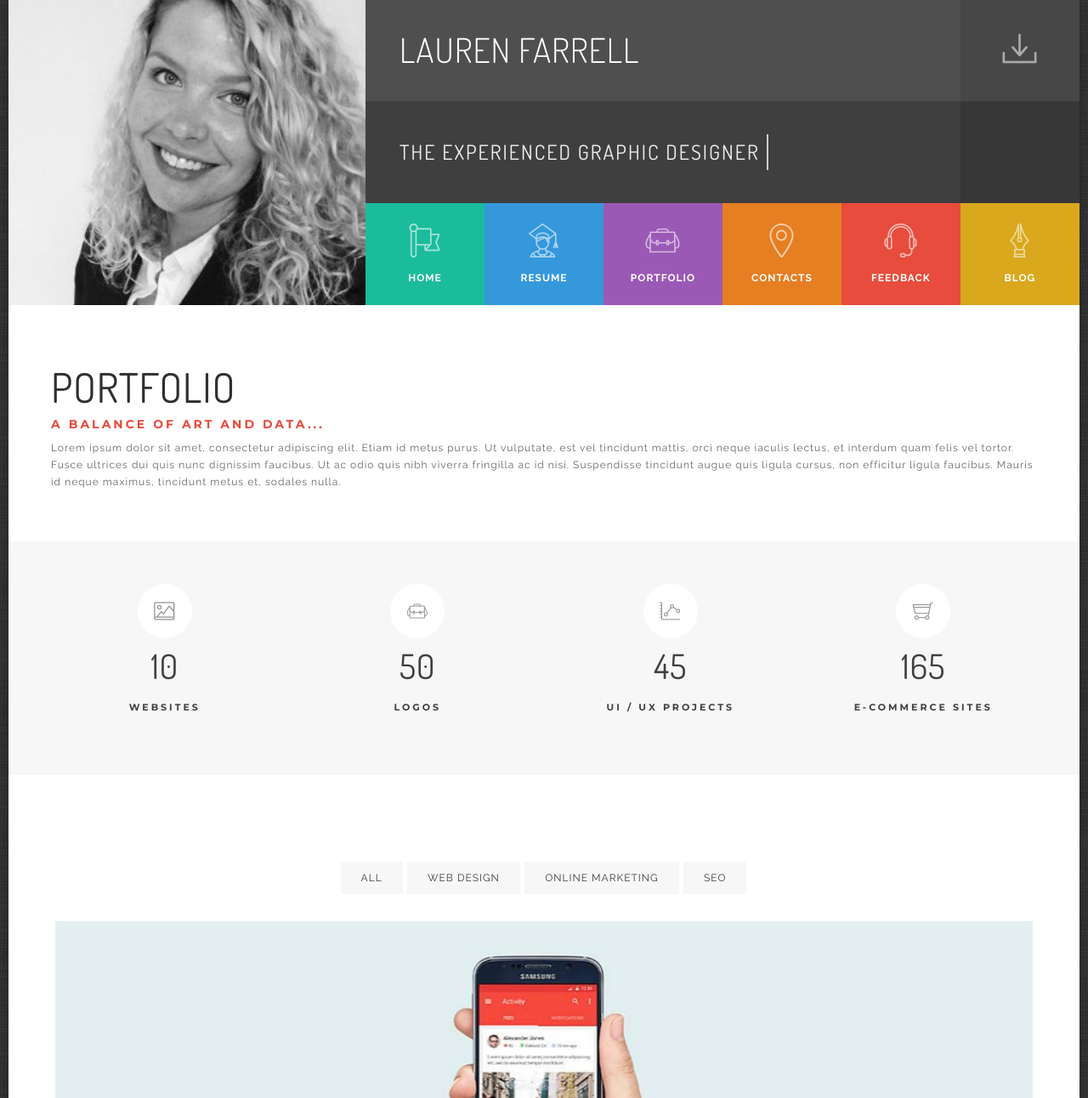
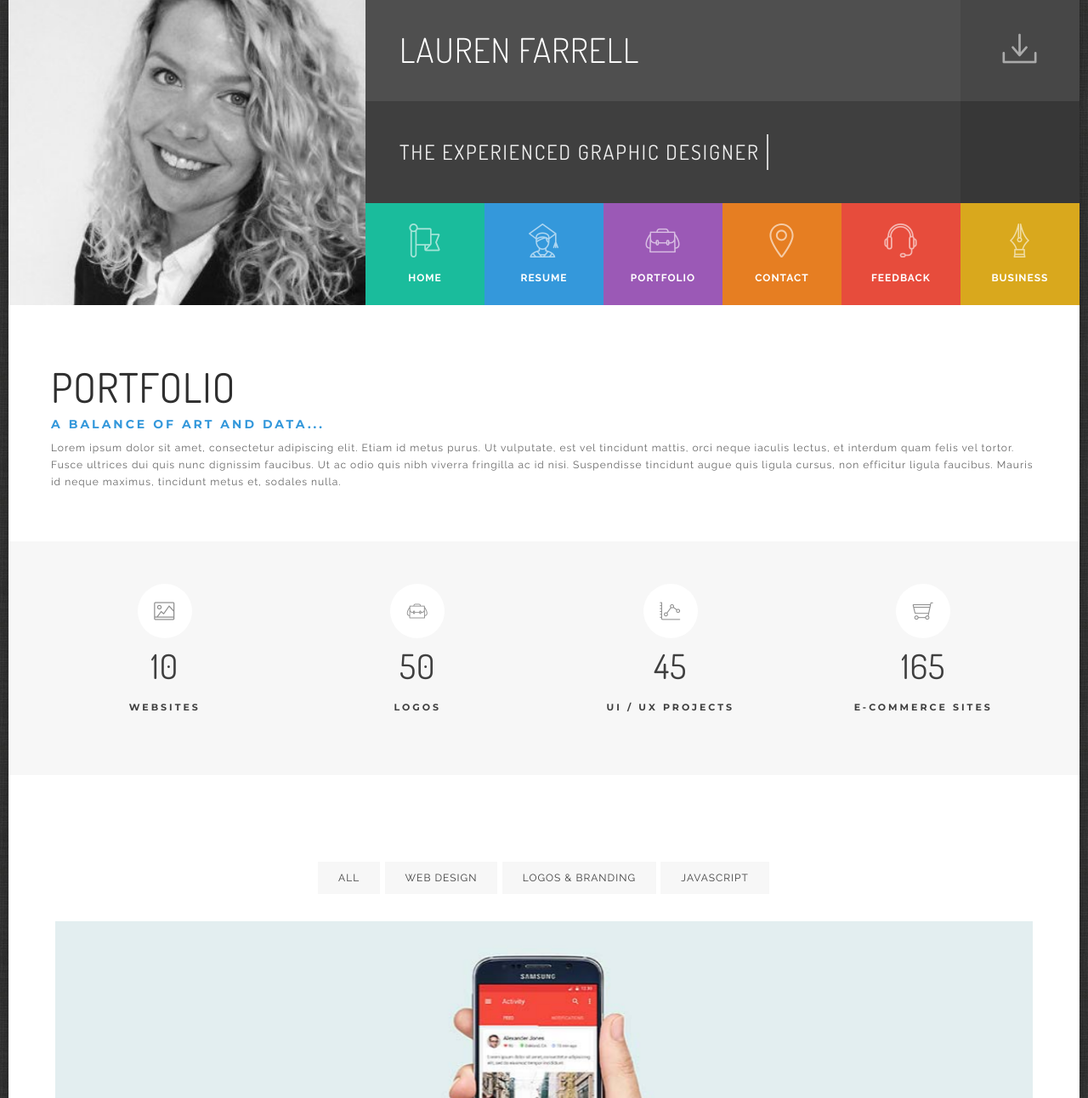
Before and after one commit to creativelaurels/portfolio, a PHP site: page /portfolio.html in a window 1280 px wide. Shown: the part 17-1309 px from the top of the page at 85% size. Run offline with PHP 8.4, Linux system fonts and the light colour scheme; some libraries are stand-ins or nearby versions.

Commit message:
Updated files

```diff
--- a/assets/custom/css/style.css
+++ b/assets/custom/css/style.css
@@ -359,7 +359,7 @@ h6 {
   letter-spacing: 3px; }
 
 h4 a, h5 a, h6 a {
-  color: #e74c3c; }
+  color: #3498db; }
 
 .title {
   padding-bottom: 20px;
@@ -2353,7 +2353,7 @@ footer {
   color: #ffffff; }
 
 .subtitle {
-  color: #e74c3c; }
+  color: #3498db; }
 
 .boxed {
   background-image: url("../images/backgrounds/dark_fabric.png"); }
--- /dev/null
+++ b/composer.json
@@ -0,0 +1,3 @@
+{
+
+}
--- /dev/null
+++ b/home.php
@@ -0,0 +1 @@
+<?php include_once("home.html"); ?>
--- a/portfolio.html
+++ b/portfolio.html
@@ -97,13 +97,13 @@
                   <a href="portfolio.html" class="hvr-sweep-to-bottom"><i class="flaticon-book-bag2"></i><span>portfolio</span></a>
                </li>
                <li class="col-xs-4 col-sm-2 nopadding menuitem ui-menu-color04">
-                  <a href="contacts.html" class="hvr-sweep-to-bottom"><i class="flaticon-placeholders4"></i><span>contacts</span></a>
+                  <a href="contacts.html" class="hvr-sweep-to-bottom"><i class="flaticon-placeholders4"></i><span>contact</span></a>
                </li>
                <li class="col-xs-4 col-sm-2 nopadding menuitem ui-menu-color05">
                   <a href="feedback.html" class="hvr-sweep-to-bottom"><i class="flaticon-earphones18"></i><span>feedback</span></a>
                </li>
                <li class="col-xs-4 col-sm-2 nopadding menuitem ui-menu-color06">
-                  <a href="blog.html" class="hvr-sweep-to-bottom"><i class="flaticon-pens15"></i><span>blog</span></a>
+                  <a href="blog.html" class="hvr-sweep-to-bottom"><i class="flaticon-pens15"></i><span>business</span></a>
                </li>
             </ul>
 
@@ -189,8 +189,8 @@
             <ul>
                <li><a href="#cat1" data-filter="*">All</a></li>
                <li><a href="#cat2" data-filter=".web">Web Design</a></li>
-               <li><a href="#cat3" data-filter=".marketing">Online Marketing</a></li>
-               <li><a href="#cat4" data-filter=".seo">SEO</a></li>
+               <li><a href="#cat3" data-filter=".creative">Logos & Branding</a></li>
+               <li><a href="#cat4" data-filter=".java">Javascript</a></li>
             </ul>
          </div>
 
@@ -209,8 +209,8 @@
                         <img src="assets/custom/images/magazine/00.jpg" class="img-responsive'" alt="img11"/>
                         <figcaption>
                            <div class="fig-description">
-                              <h3>Music <span>Sounds</span></h3>
-                              <p>#web #seo </p>
+                              <h3>Custom <span>Website</span></h3>
+                              <p>#web #creative </p>
                            </div>
                         </figcaption>
                      </figure>
@@ -226,8 +226,8 @@
                         <img src="assets/custom/images/magazine/thumbs/01.jpg" class="img-responsive'" alt="img11"/>
                         <figcaption>
                            <div class="fig-description">
-                              <h3>Music <span>Sounds</span></h3>
-                              <p>#web #seo </p>
+                              <h3>Custom <span>Logos</span></h3>
+                              <p>#web #design #creative </p>
                            </div>
                         </figcaption>
                      </figure>
@@ -242,8 +242,8 @@
                         <img src="assets/custom/images/magazine/thumbs/02.jpg" class="img-responsive" alt="img03"/>
                         <figcaption>
                            <div class="fig-description">
-                              <h3>Fire <span>Burns</span></h3>
-                              <p>#web #seo</p>
+                              <h3>Hang <span>Man</span></h3>
+                              <p>#web #javascript</p>
                            </div>
                         </figcaption>
                      </figure>
@@ -277,6 +277,7 @@
                               <h3>Everybody <span>Lies</span></h3>
                               <p>#marketing</p>
                            </div>
+
                         </figcaption>
                      </figure>
                   </div>
@@ -362,12 +363,12 @@
    <div class="container-fluid nopadding">
       <div class="row wow fadeInDown" data-wow-delay=".2s" data-wow-offset="10">
          <div class="col-md-3">
-            <h4 class="font-accident-two-normal uppercase">Samuel Anderson</h4>
+            <h4 class="font-accident-two-normal uppercase">Lauren Farrell</h4>
             <p class="inline-block">
-               Quality Web Design, Ui / UX Design. Part-time or Fulltime.
+               Creative consulting and development.
             </p>
             <div class="divider-dynamic"></div>
-         </div>
+            <!--Removing for now
          <div class="col-md-3 cv-link">
             <h4 class="font-accident-two-normal uppercase">Download cv</h4>
             <div class="dividewhite1"></div>
@@ -380,7 +381,7 @@
             <h4 class="font-accident-two-normal uppercase">Newsletter</h4>
             <div class="dividewhite1"></div>
             <input class="newsletter-email" type="email" required="" name="ne" placeholder="Your Email">
-            <!--<p>Lorem ipsum dolor sit amet...</p>-->
+            <p>Lorem ipsum dolor sit amet...</p>
             <div class="divider-dynamic"></div>
          </div>
          <div class="col-md-3">
@@ -395,12 +396,12 @@
                </ul>
             </div>
             <div class="divider-dynamic"></div>
-         </div>
+         </div> -->
       </div>
       <div class="dividewhite1"></div>
       <div class="row wow fadeInDown" data-wow-delay=".4s" data-wow-offset="10">
          <div class="col-md-12 copyrights">
-            <p>© 2016 Samuel Anderson.</p>
+            <p>© 2016 Lauren Farrell.</p>
          </div>
       </div>
    </div>
@@ -420,8 +421,8 @@
 <!--<script src="assets/vendor/wow/wow.min.js"                           type="text/javascript"></script>-->
 <script src="assets/vendor/pjax/jquery.pjax.js"                      type="text/javascript"></script>
 <script src="https://maps.google.com/maps/api/js"                    type="text/javascript"></script>
-<!-- Remove this for disable demo panel script -->
-<script src="assets/vendor/styleselector/styleselector.js"           type="text/javascript"></script>
+<!-- Remove this for disable demo panel script
+<script src="assets/vendor/styleselector/styleselector.js"           type="text/javascript"></script> -->
 <!-- Custom scripts -->
 <script src="assets/custom/js/custom.js"                             type="text/javascript"></script>
 
--- a/resume.html
+++ b/resume.html
@@ -61,7 +61,7 @@
             <div class="row nopadding name">
                <div class="col-md-10 name-title"><h2 class="font-accident-two-light uppercase">Lauren Farrell</h2></div>
                <div class="col-md-2 nopadding name-pdf">
-                  <a href="#" class="hvr-sweep-to-right"><i class="flaticon-download149" title="Download CV.pdf"></i></a>
+                  <a href="#" class="hvr-sweep-to-right"><i class="flaticon-download149" title="Download_Resume.pdf"></i></a>
                </div>
             </div>
             <div class="row nopadding position">
@@ -126,7 +126,7 @@
             <h2 class="font-accident-two-normal uppercase">Resume</h2>
             <h5 class="font-accident-one-bold uppercase subtitle">art+data / precision+play</h5>
             <p class="small fontcolor-medium">
-               I
+               Skills
             </p>
             <div class="dividewhite2"></div>
          </div>
```
